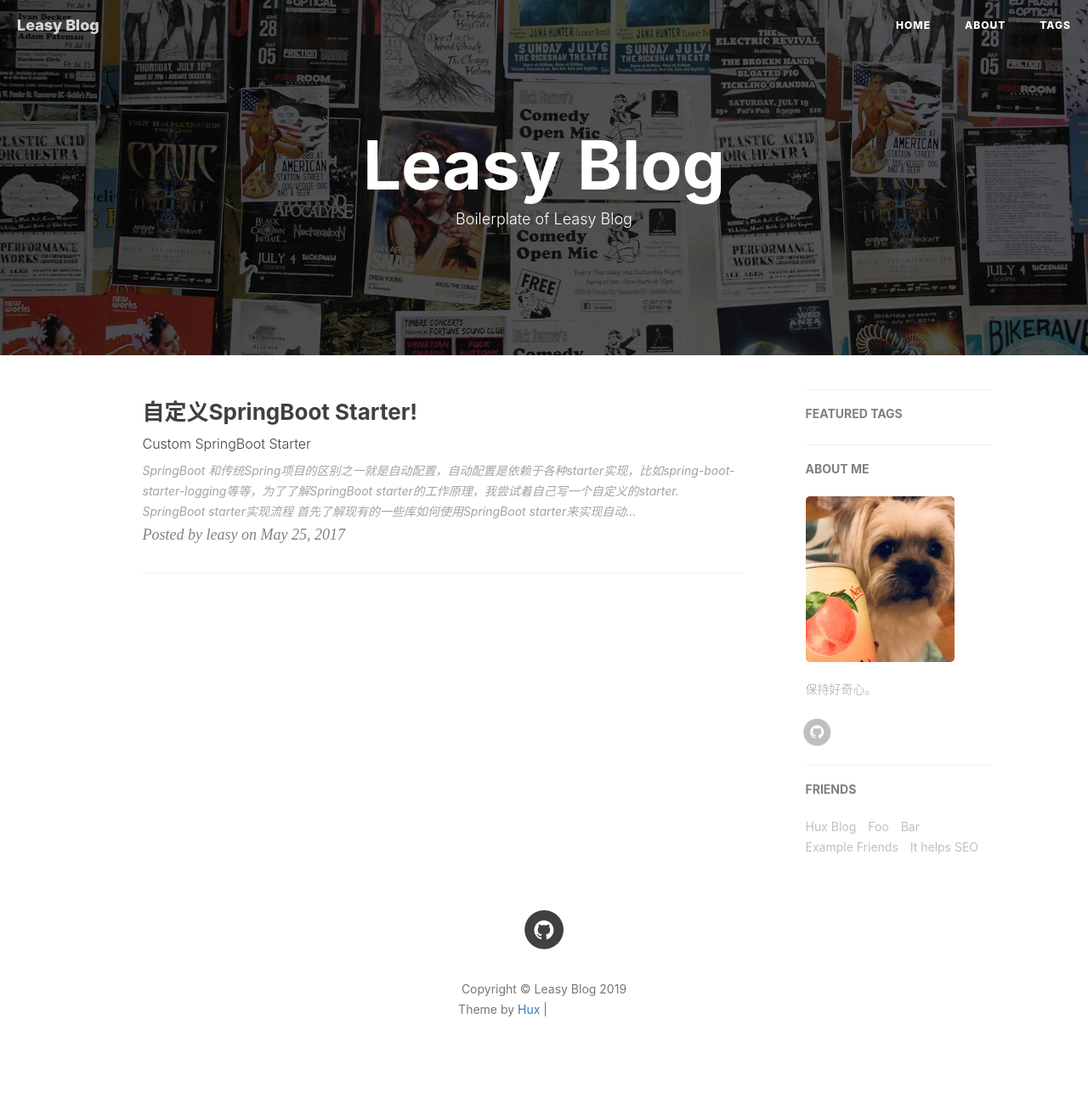
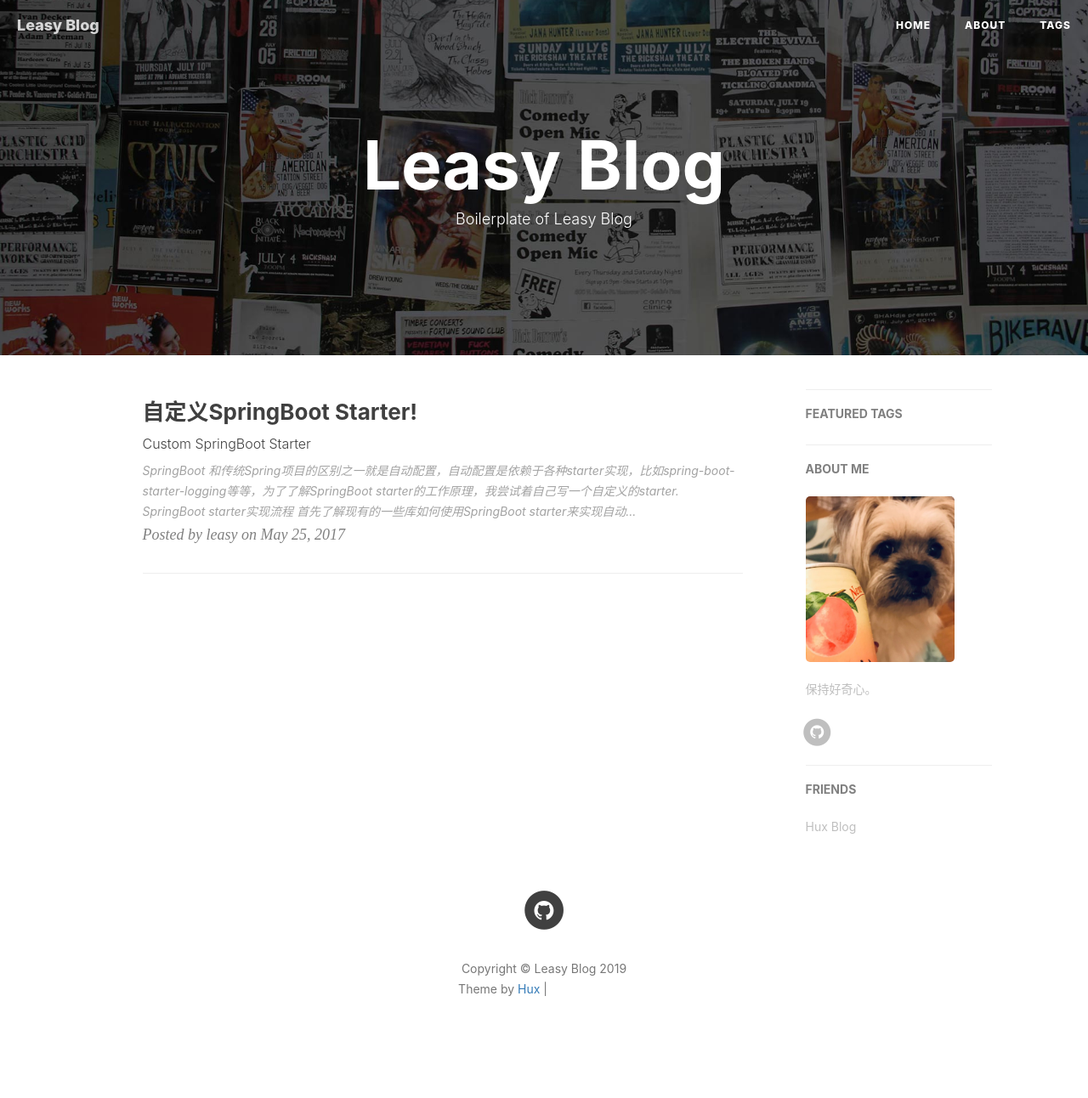
Before and after one commit to LeasyZhang/leasyzhang.github.io, a Jekyll site: the page built from index.html, in a window 1280 px wide. Shown: the whole page at 85% size. Built offline with Jekyll 4.4.1, drawn with Linux system fonts in a browser that asks for light colours; nearby versions of some CDN libraries; the list of posts is cut into pages by our own code; comment, search, counter and statistics services are not loaded; after the commit the page ends 1268 px from its top, so only the background shows below that; grey boxes are pictures that could not be loaded.

Commit message:
first blog

```diff
--- a/_config.yml
+++ b/_config.yml
@@ -3,10 +3,10 @@
 SEOTitle: 张驰的博客 | Leasy Blog
 header-img: img/home-bg.jpg
 email: sevenkplus@foxmail.com
-description: "记录和学习"
+description: "记录和学习 | Software Engineer | Backend | System Design | Spring"
 keyword: "Java Go System Design"
 url: "https://leasyzhang.github.io"              # your host, for absolute URL
-baseurl: "/"         # for example, '/blog' if your blog hosted on 'host/blog'
+baseurl: ""         # for example, '/blog' if your blog hosted on 'host/blog'
 
 
 
@@ -55,7 +55,7 @@
 
 # Analytics settings
 # Baidu Analytics
-# ba_track_id: 4cc1f2d8f3067386cc5cdb626a202900
+# ba_track_id: your track id
 # Google Analytics
 ga_track_id: 'UA-142535029-1'            # Format: UA-xxxxxx-xx
 ga_domain: github.io
@@ -80,17 +80,5 @@
     {
         title: "Hux Blog",
         href: "http://huangxuan.me"
-    },{
-        title: "Foo",
-        href: "#"
-    },{
-        title: "Bar",
-        href: "#"
-    },{
-        title: "Example Friends",
-        href: "#"
-    },{
-        title: "It helps SEO",
-        href: "#"
     }
 ]
```
